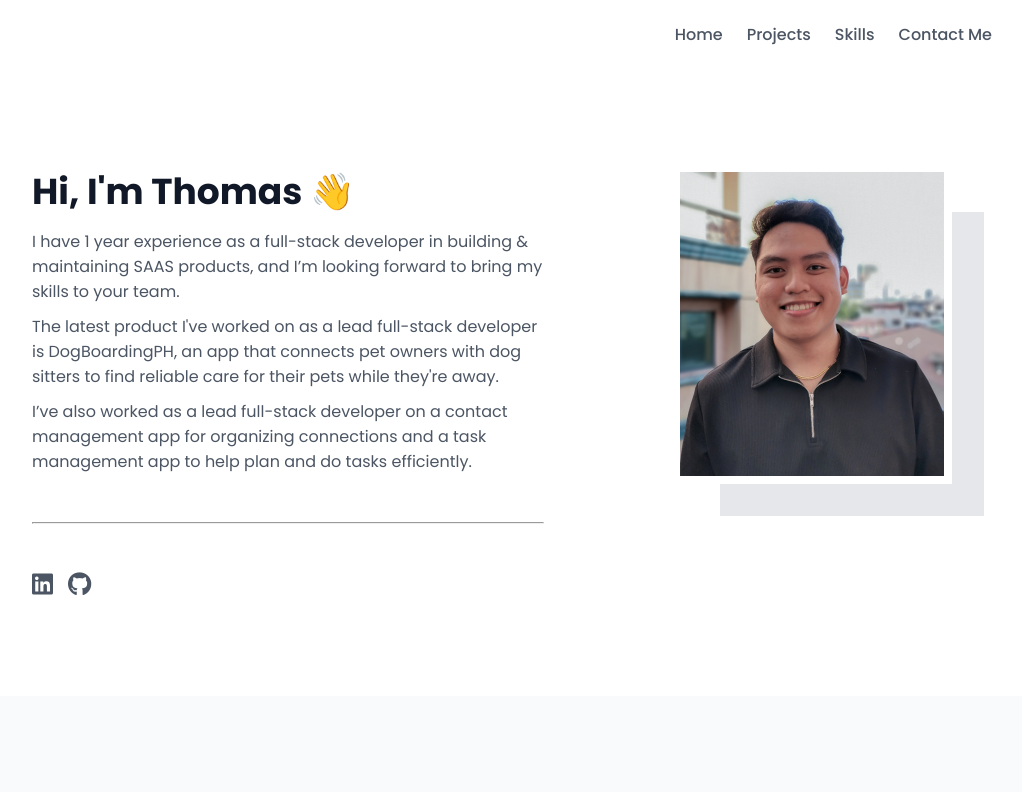
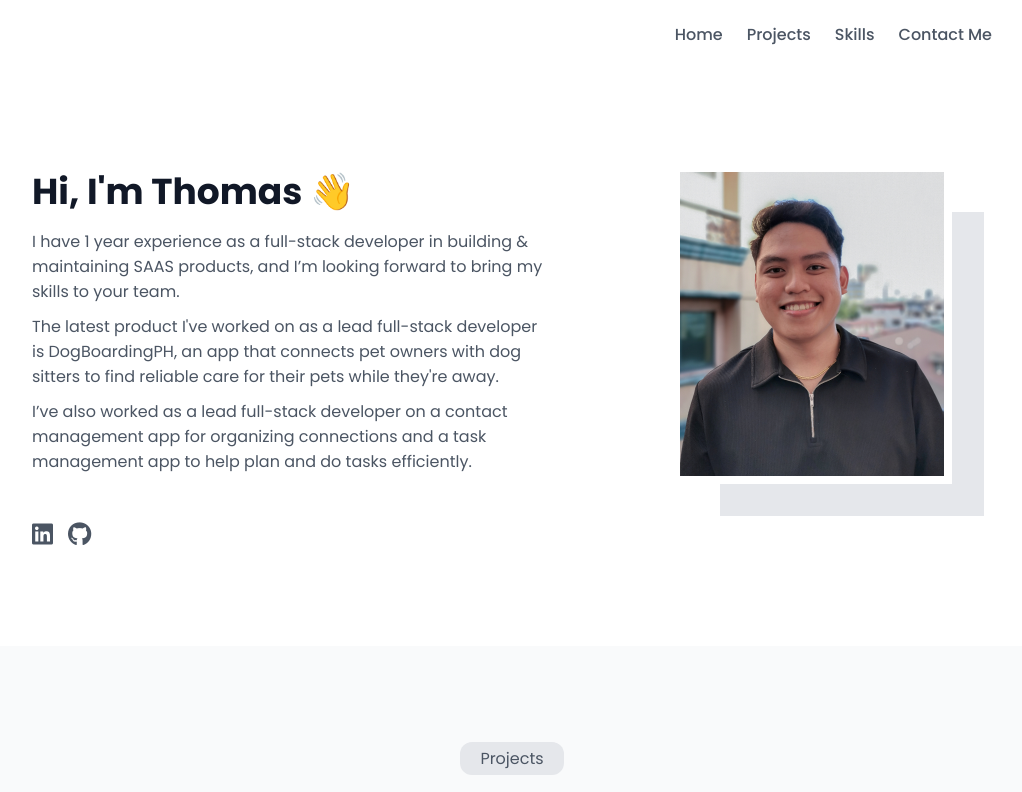
Before and after one commit to thomascansino/thomascansino-portfolio, a React (Vite) app in the folder thomascansino-frontend/: page / in a window 1280 px wide. Shown: the top 792 px of the page, without its empty margins (128-1150 px from the left). Built offline with nearby package versions, Linux system fonts and the light colour scheme.

Commit message:
feat: modified home section

```diff
--- a/thomascansino-frontend/src/Home.jsx
+++ b/thomascansino-frontend/src/Home.jsx
@@ -24,7 +24,6 @@ function Home() {
                             <p>I’ve also worked as a lead full-stack developer on a contact management app for organizing connections and a task management app to help plan and do tasks efficiently.</p>
                         </span>
                     </div>
-                    <div><hr></hr></div>
                     <div className='home-main-about-outro-container'>
                         <div className='home-main-about-outro-icons-container'>
                             <a href='https://www.linkedin.com/in/thomascansino/' target='_blank'><i className="fa-brands fa-linkedin home-main-about-outro-icons"></i></a>
```
